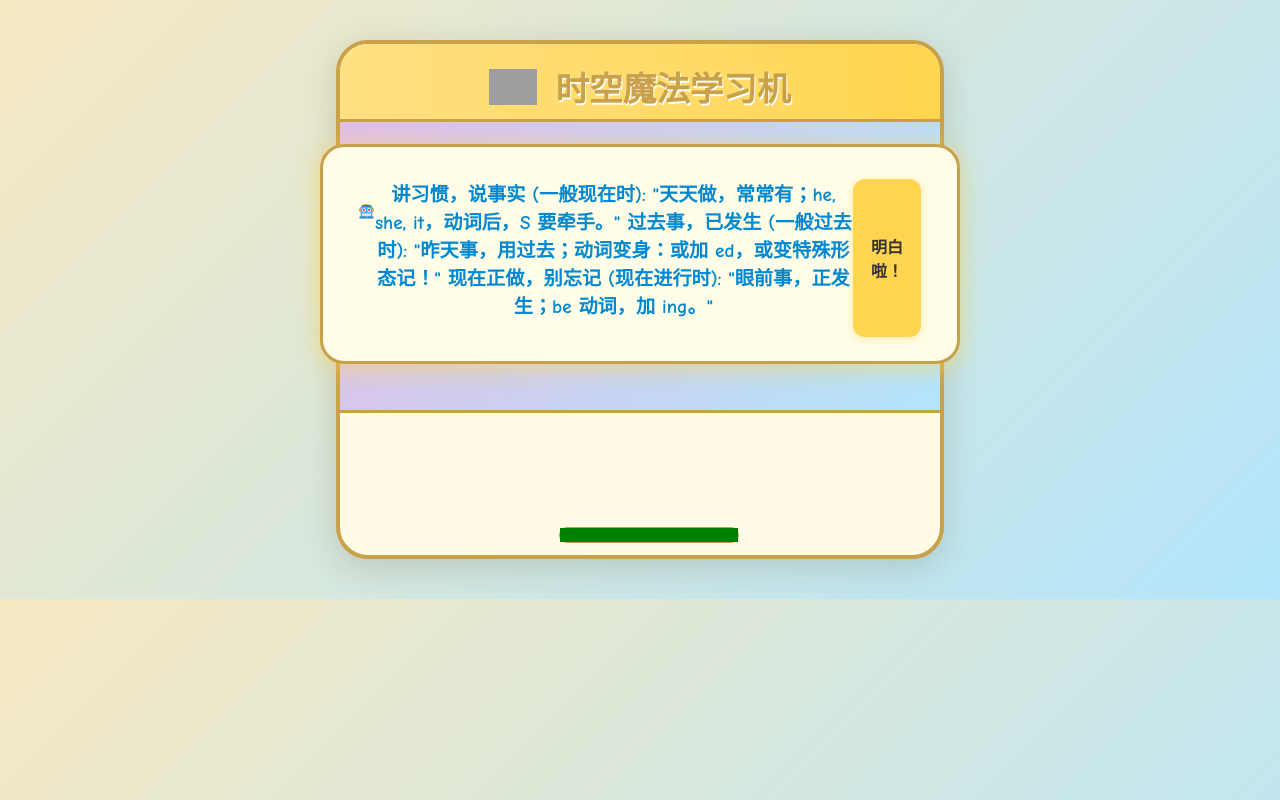
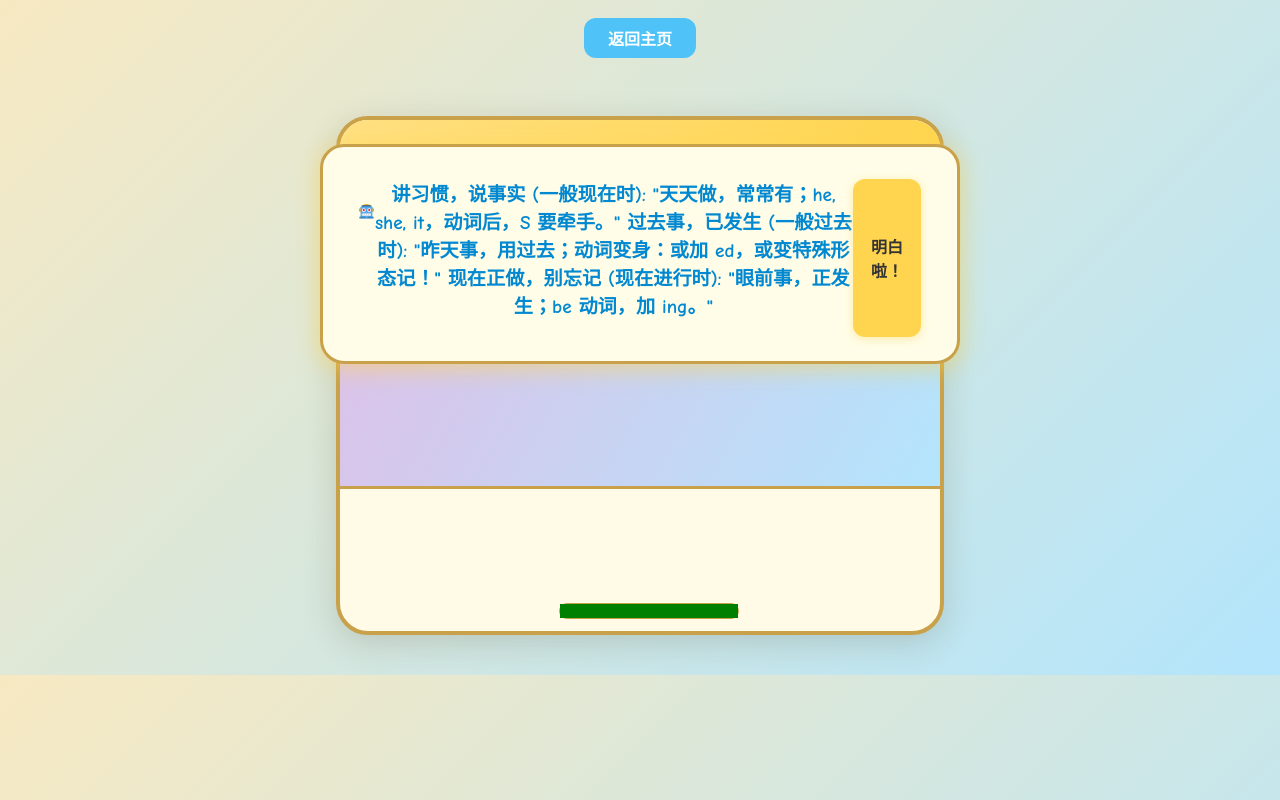
Before and after one commit to songshen06/english-number-practice, a plain HTML site: page exercises/time_machine/time_machine.html in a window 1280 px wide. Drawn offline with Linux system fonts and the light colour scheme; grey boxes are pictures that could not be loaded.

Commit message:
update time machine

```diff
--- a/exercises/time_machine/time_machine.html
+++ b/exercises/time_machine/time_machine.html
@@ -6,6 +6,23 @@
     <link rel="stylesheet" href="time_machine.css" />
   </head>
   <body>
+    <div class="container" style="text-align: center; margin-top: 18px">
+      <a
+        href="../../index.html"
+        id="backToHome"
+        style="
+          display: inline-block;
+          background: #4fc3f7;
+          color: #fff;
+          border-radius: 12px;
+          padding: 8px 24px;
+          font-weight: bold;
+          text-decoration: none;
+          margin-bottom: 18px;
+        "
+        >返回主页</a
+      >
+    </div>
     <div class="magic-machine">
       <div class="machine-top">
         <div class="gears"></div>
```
